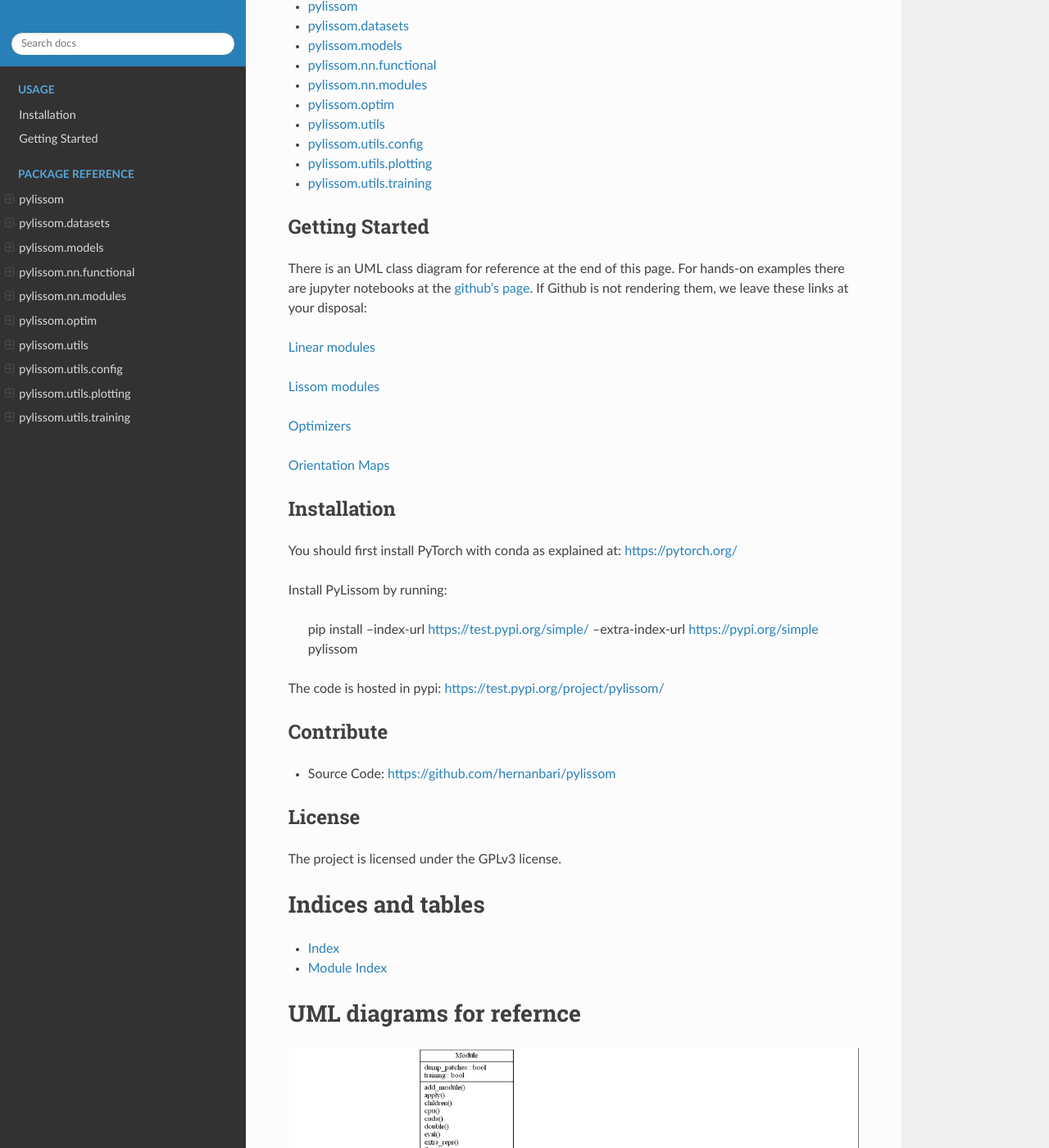
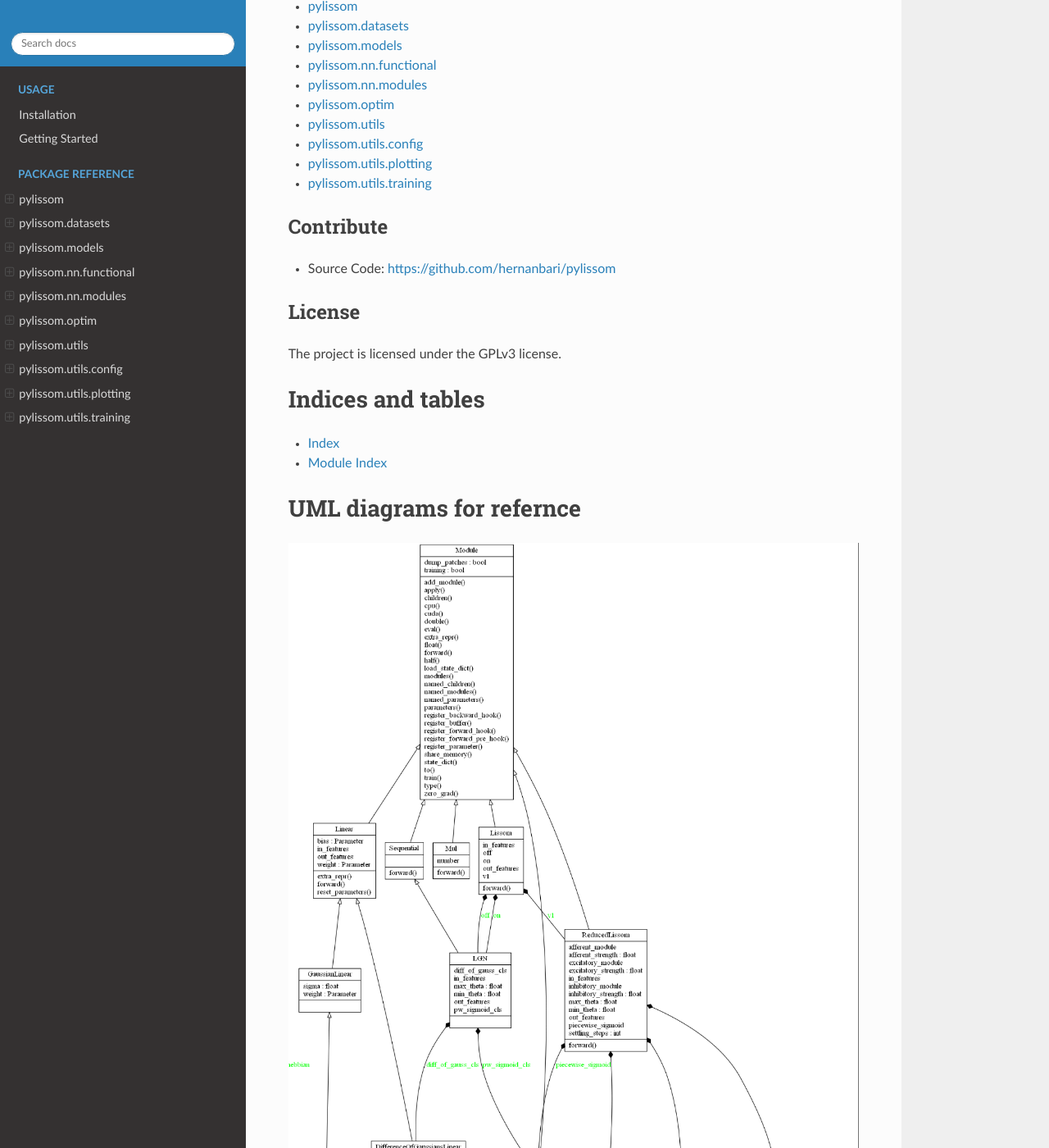
Before and after one commit to hernanbari/pylissom, a Sphinx documentation site: the page built from docs/index.rst, in a window 1280 px wide and 1400 px high, scrolled down 572 px. Shown: the whole window at 82% size. Built offline with Sphinx 7.4.7 and the Read the Docs theme 2.0.0, drawn with Linux system fonts in a browser that asks for light colours; pages that are not in the unit, such as notebooks, are missing from menus.

Commit message:
Update index.rst

```diff
--- a/docs/index.rst
+++ b/docs/index.rst
@@ -41,30 +41,6 @@
    _modules/pylissom.utils.training
 
 
-Getting Started
----------------
-
-There is an UML class diagram for reference at the end of this page. For hands-on examples there are jupyter notebooks at the `github's page <https://github.com/hernanbari/pylissom>`_. If Github is not rendering them, we leave these links at your disposal:
-
-`Linear modules <https://nbviewer.jupyter.org/github/hernanbari/pylissom/blob/master/notebooks/Tests_simple_modules.ipynb>`_
-
-`Lissom modules <https://nbviewer.jupyter.org/github/hernanbari/pylissom/blob/master/notebooks/Tests_lissom_modules.ipynb>`_
-
-`Optimizers <https://nbviewer.jupyter.org/github/hernanbari/pylissom/blob/master/notebooks/Test_optimizers.ipynb>`_
-
-`Orientation Maps <https://nbviewer.jupyter.org/github/hernanbari/pylissom/blob/master/notebooks/Orientation_preferences.ipynb>`_
-
-Installation
-------------
-
-You should first install PyTorch with conda as explained at: https://pytorch.org/
-
-Install PyLissom by running:
-
-    pip install --index-url https://test.pypi.org/simple/ --extra-index-url https://pypi.org/simple pylissom
-
-The code is hosted in pypi: https://test.pypi.org/project/pylissom/
-
 Contribute
 ----------
 
@@ -74,7 +50,6 @@
 -------
 
 The project is licensed under the GPLv3 license.
-
 
 
 Indices and tables
```
